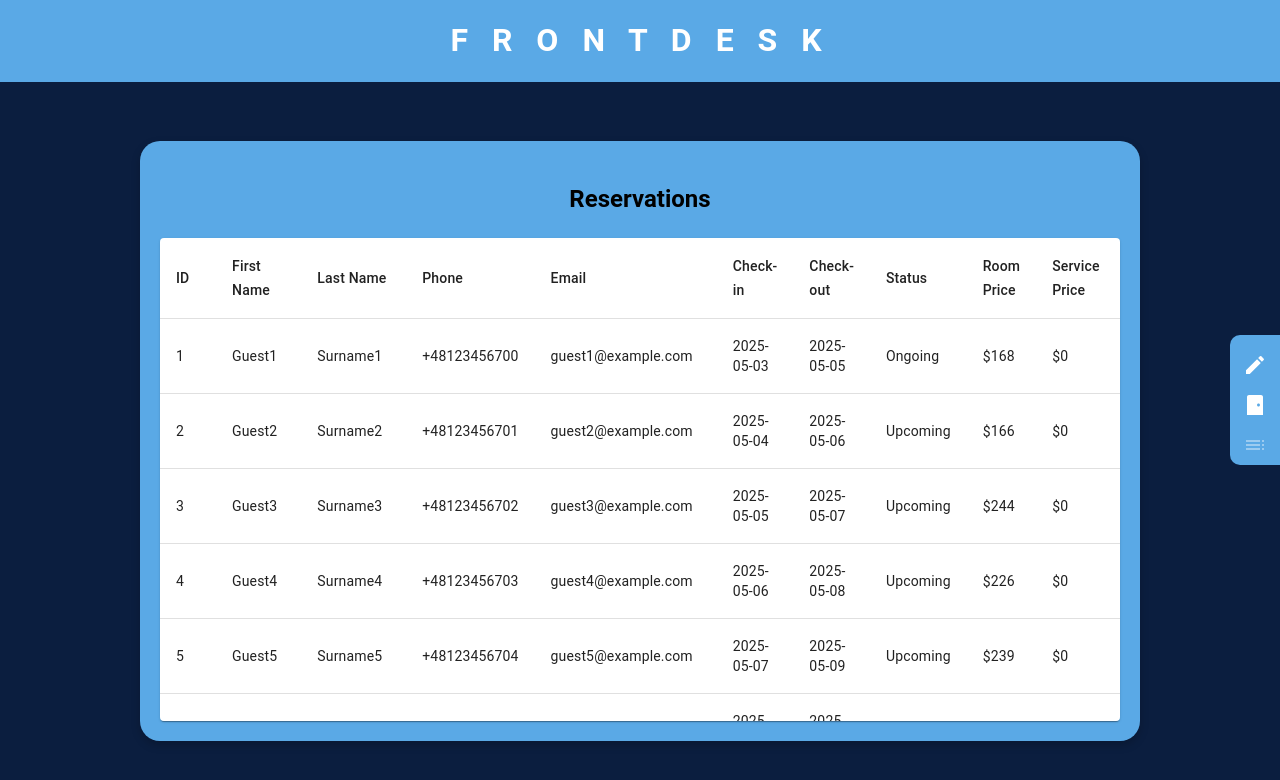
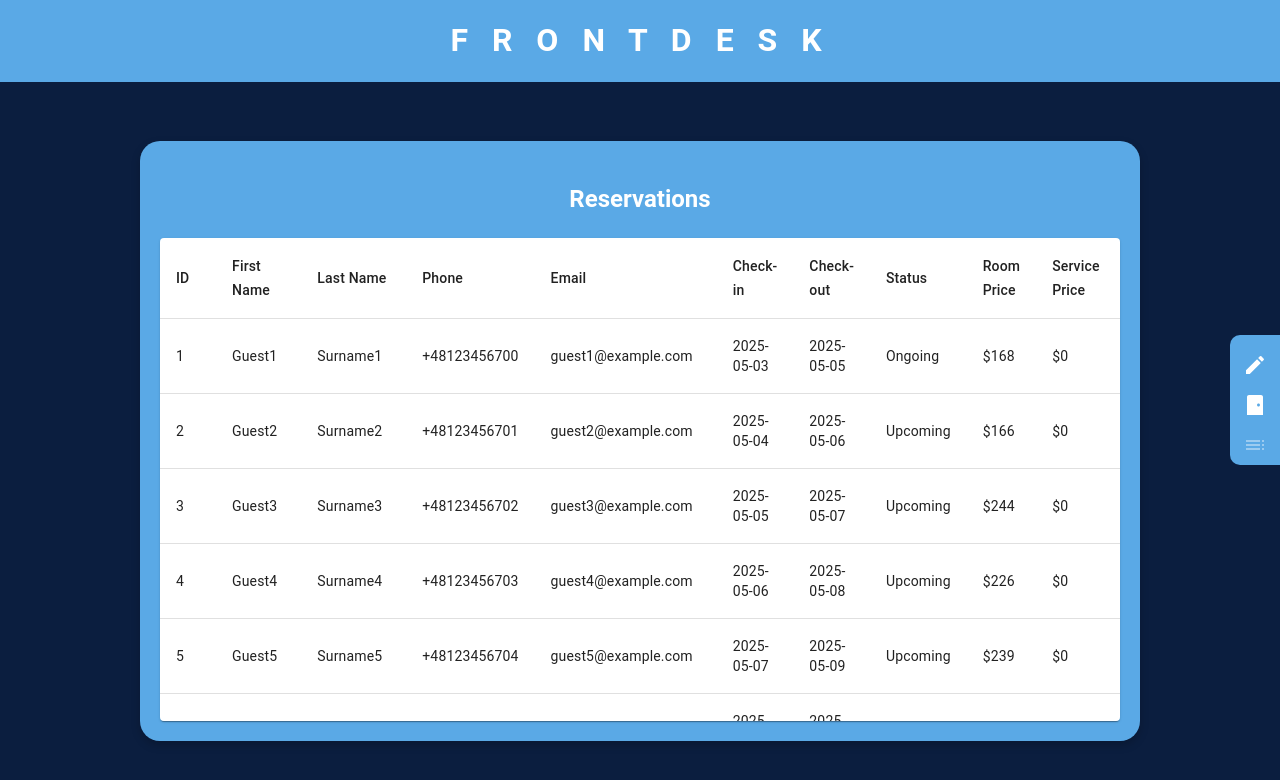
Before and after one commit to fsobanski47/FrontDesk, a React (Create React App) app in the folder frontend/: page /reservations in a window 1280 px wide. Shown: the top 780 px of the page. Built offline with nearby package versions, Linux system fonts and the light colour scheme.

Commit message:
fixed headline

```diff
--- a/frontend/src/components/reservations/index.tsx
+++ b/frontend/src/components/reservations/index.tsx
@@ -1,29 +1,25 @@
 import {
+  Checkbox,
+  Paper,
   Table,
   TableBody,
   TableCell,
   TableContainer,
   TableHead,
   TableRow,
-  Paper,
-  Checkbox,
 } from "@mui/material";
+import dayjs from "dayjs";
 import { useState } from "react";
 import {
+  sampleGuests,
+  samplePayments,
+  sampleReservationRooms,
   sampleReservations,
-  sampleGuests,
-  sampleReservationRooms,
   sampleRooms,
-  samplePayments,
 } from "../../data/sample";
+import { PaymentStatusType, ReservationStatusType, Room } from "../../types";
+import { headingStyles } from "../rooms/styles";
 import { MainLayout } from "../welcome-screen";
-import {
-  Guest,
-  PaymentStatusType,
-  ReservationStatusType,
-  Room,
-} from "../../types";
-import dayjs from "dayjs";
 
 export default function Reservations() {
   const [payments, setPayments] = useState(samplePayments);
@@ -58,7 +54,7 @@ export default function Reservations() {
 
   return (
     <MainLayout>
-      <h2>Reservations</h2>
+      <h2 style={headingStyles}>Reservations</h2>
       <TableContainer component={Paper}>
         <Table>
           <TableHead>
```
